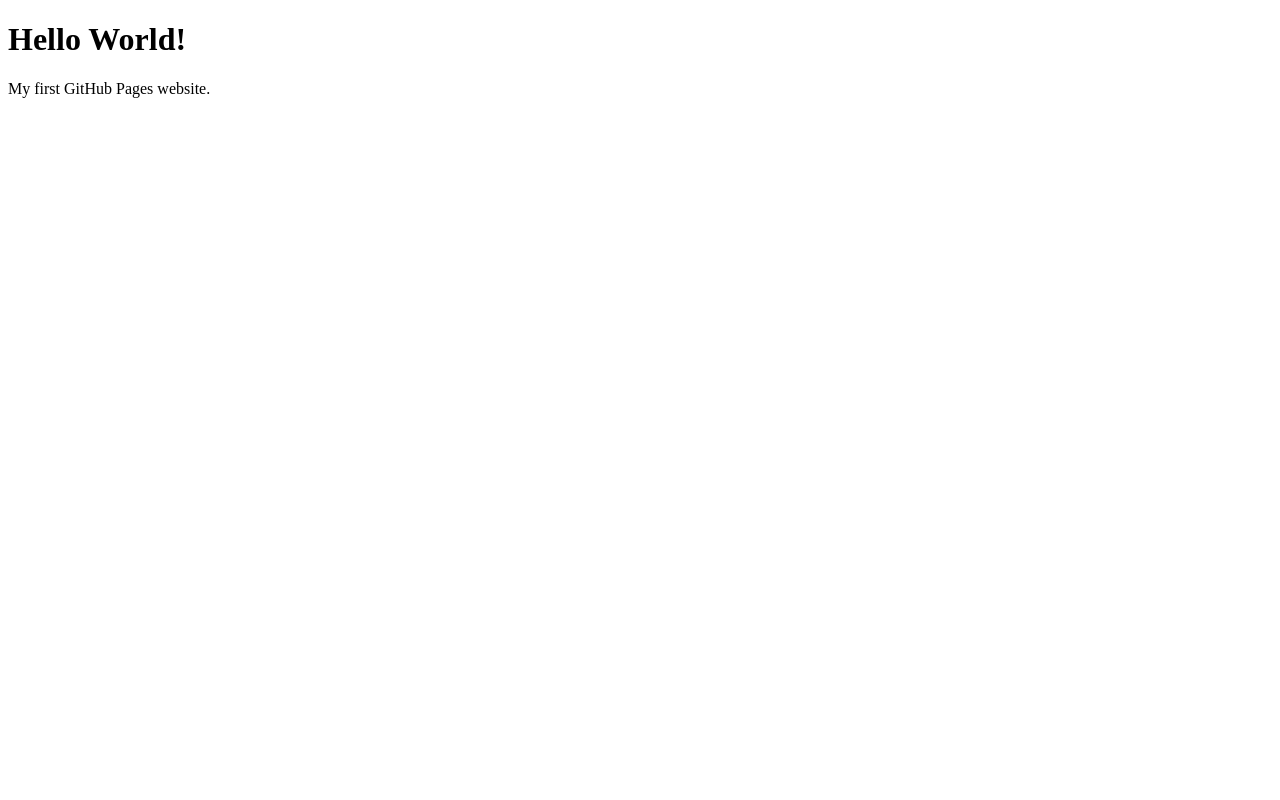
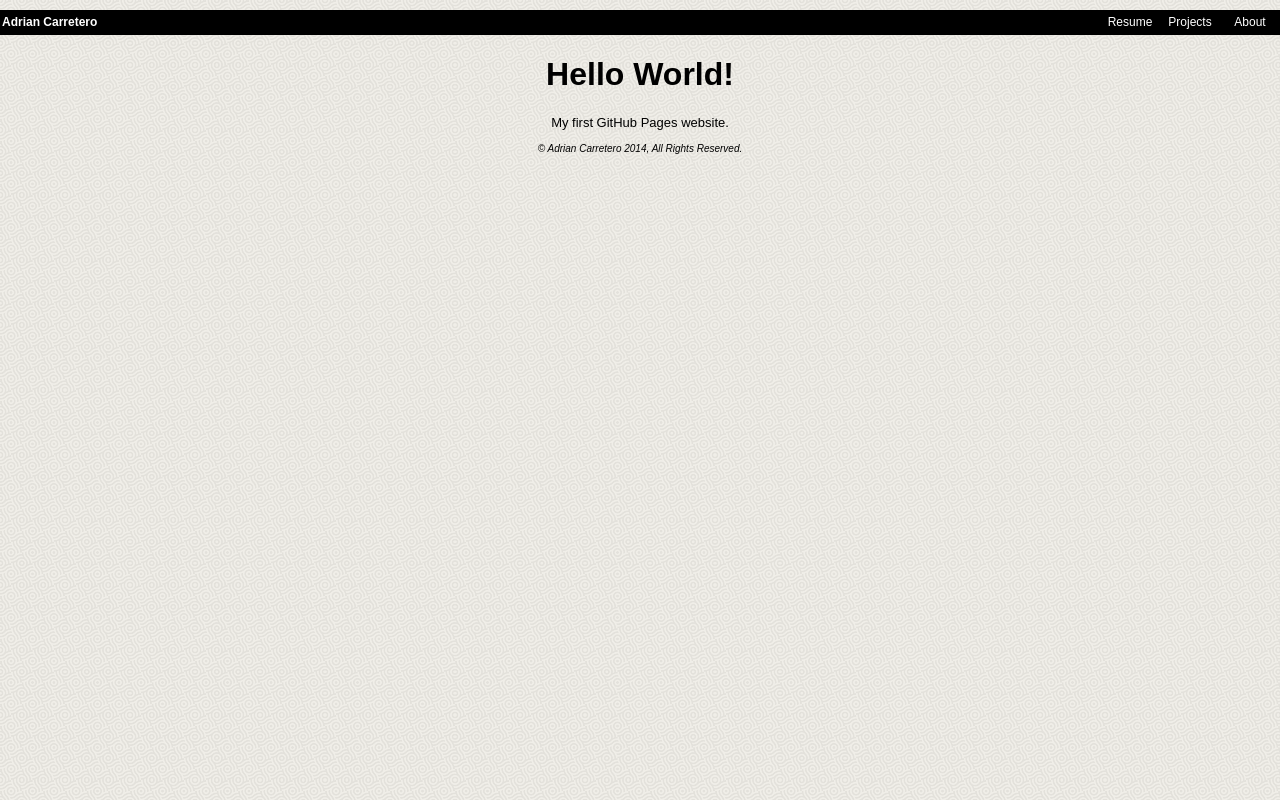
Before and after one commit to palmerito0/palmerito0.github.io, a plain HTML site: page index.html in a window 1280 px wide. Drawn offline with Linux system fonts and the light colour scheme.

Commit message:
Added top bar, navbar, and background

```diff
--- /dev/null
+++ b/css/index.css
@@ -0,0 +1,55 @@
+body {
+	text-align: center;
+	background-image: url(../images/background.png);
+	margin: 0;
+	font-family: "Arial", sans-serif;
+	color: black;
+}
+p {
+	font-size: 13px;
+}
+.copyright {
+	font-style: italic;
+	font-size: 10px;
+}
+.topBar {
+	width: 100%;
+	background-color: black;
+	color: white;
+	margin-top: 10px;
+	overflow: hidden;
+	height: 25px;
+}
+.title {
+	font-size: 12px;
+	margin: 0;
+	padding-top: 5px;
+	padding-bottom: 5px;
+	padding-left: 2px;
+	display: inline-block;
+	text-align: left;
+	width: 100px;
+	float: left;
+}
+.navbar {
+	list-style-type: none;
+	width: 180px;
+	margin: 0;
+	padding:0;
+	display: inline-block;
+	float: right;
+	text-align: center;
+}
+.navlink {
+	display: inline-block;
+	float: right;
+	text-decoration: none;
+	font-size: 12px;
+	width: 60px;
+	height: 25px;
+	line-height: 25px;
+	color: white;
+}
+.navlink:hover {
+	background-color: gray;
+}
--- a/index.html
+++ b/index.html
@@ -1,10 +1,28 @@
 <!DOCTYPE html>
+<html lang="en">
+<head>
+<meta charset="utf-8"/>
+<link href="css/index.css" rel="stylesheet"/>
+<script src="scripts/index.js"></script>
+<title>Adrian Carretero</title>
+</head>
 <html>
 	<body>
+		<header class="topBar">
+			<h3 class="title">Adrian Carretero</h3>
+			<ul class="navbar">
+				<li class="navelement"><a href="about.html" class="navlink">About</a></li>
+				<li class="navelement"><a href="projects.html" class="navlink">Projects</a></li>
+				<li class="navelement"><a href="resume.html" class="navlink">Resume</a></li>
+			</ul>
+		</header>
+
 		<h1>Hello World!</h1>
 
-		<p>
-		My first GitHub Pages website.
-		</p>
+		<p>My first GitHub Pages website.</p>
 	</body>
+
+	<footer>
+		<p class="copyright">&copy; Adrian Carretero 2014, All Rights Reserved.</p>
+	</footer>
 </html>
```
Also changed, not shown: images/background.png (added), scripts/index.js (added).
